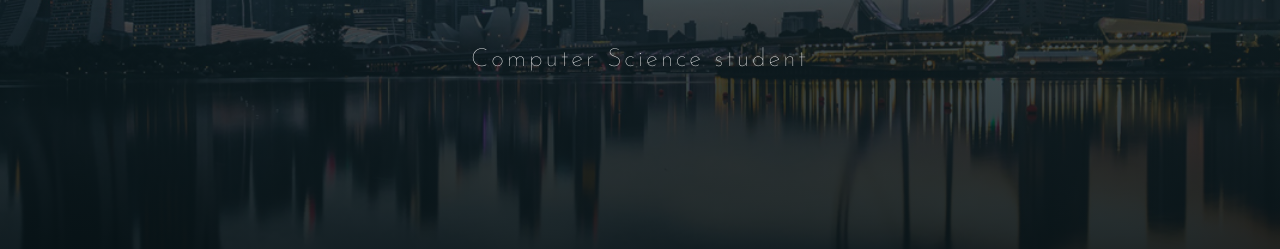
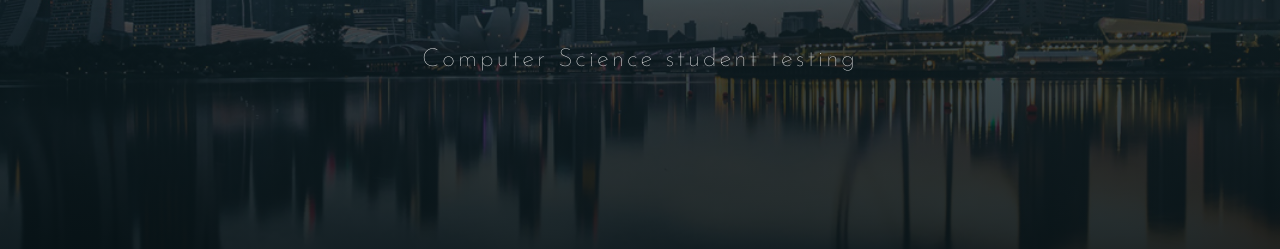
Before and after one commit to zhuoquns/zhuoquns.github.io, a plain HTML site: page index.html in a window 1280 px wide. Shown: the part 352-601 px from the top of the page. Drawn offline with Linux system fonts and the light colour scheme; a web font is replaced by a local one.

Commit message:
tests change to gitr

```diff
--- a/index.html
+++ b/index.html
@@ -48,7 +48,7 @@
 
       <div class="text-box">
         <h1>Zhuoqun Song</h1>
-        <p>Computer Science student</p>
+        <p>Computer Science student testing</p>
       </div>
       <div class="cont">
         <div class="wrapper">
```
